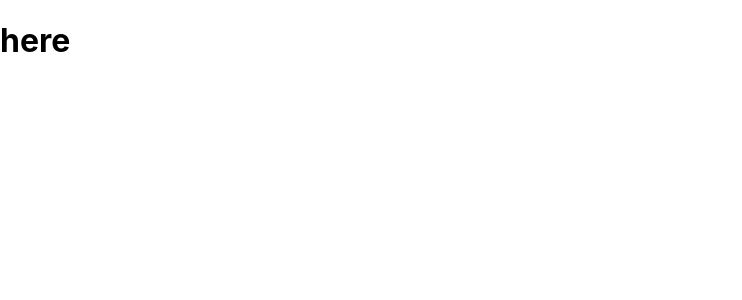
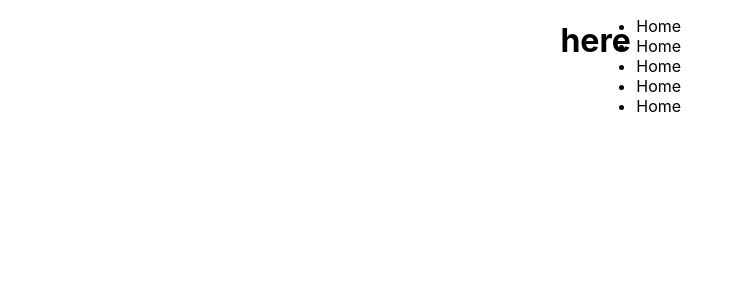
Before and after one commit to chiragpoddar12/little-lemon-capstone, a React (Create React App) app: page / in a window 1280 px wide. Shown: the top 300 px of the page, without its empty margins (0-742 px from the left). Built offline with nearby package versions, Linux system fonts and the light colour scheme.

Commit message:
CSS grid

```diff
--- a/src/App.js
+++ b/src/App.js
@@ -1,6 +1,5 @@
 import './App.css';
 import Header from './components/Header.js'
-import Nav from './components/Nav.js'
 import Main from './components/Main.js'
 import Footer from './components/Footer.js'
 
@@ -8,7 +7,6 @@ function App() {
   return (
     <>
         <Header/>
-        <Nav/>
         <Main/>
         <Footer/>
     </>
--- a/src/components/Header.js
+++ b/src/components/Header.js
@@ -1,7 +1,10 @@
+import Nav from './Nav.js'
+
 function Header() {
     return(
         <header>
             <h1>here</h1>
+            <Nav/>
         </header>
     );
 }
--- a/src/components/Nav.js
+++ b/src/components/Nav.js
@@ -1,6 +1,13 @@
 function Nav() {
     return(
         <nav>
+            <ul>
+                <li>Home</li>
+                <li>Home</li>
+                <li>Home</li>
+                <li>Home</li>
+                <li>Home</li>
+            </ul>
         </nav>
     );
 }
--- a/src/index.css
+++ b/src/index.css
@@ -11,3 +11,32 @@ code {
   font-family: source-code-pro, Menlo, Monaco, Consolas, 'Courier New',
     monospace;
 }
+
+#root {
+  display: grid;
+  grid-template-columns: 100%;
+  grid-template-rows: 1fr 12fr 3fr;
+  margin: 0 auto;
+}
+
+header {
+  display: grid;
+  grid-template-columns: 20% 80%;
+  grid-column-gap: 4px;
+  grid-template-rows: 1fr;
+  margin: 0 auto;
+}
+
+main {
+  display: grid;
+  grid-template-columns: 100%;
+  grid-template-rows: 2fr 4fr 3fr 3fr;
+  margin: 0 auto;
+}
+
+footer {
+  display: grid;
+  grid-template-columns: 20% 80%;
+  grid-template-rows: 3fr;
+  margin: 0 auto;
+}
```
Also changed, not shown: src/styles/styles.css (added).
